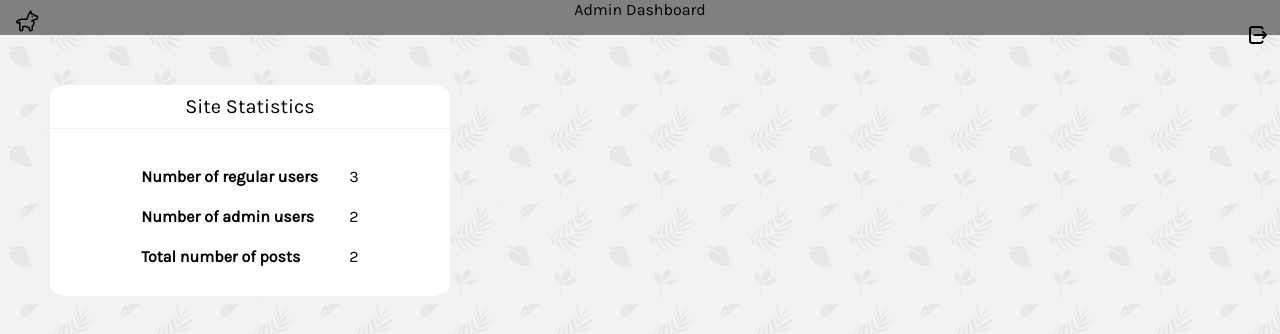
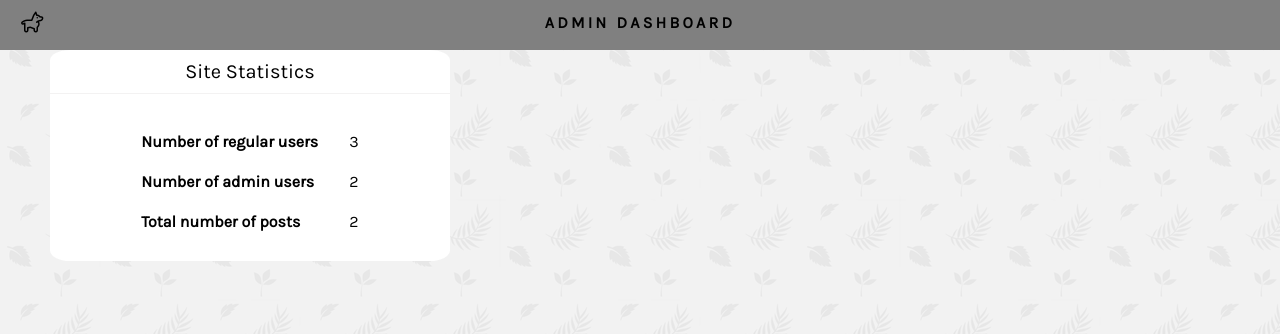
Before and after one commit to JonathanJTang/Pawfriends, a React (Create React App) app in the folder pawfriends/: page /AdminDashboard in a window 1280 px wide. Shown: the top 334 px of the page. Built offline with nearby package versions, Linux system fonts and the light colour scheme.

Commit message:
Create 3 navbar styles

```diff
--- a/pawfriends/src/components/AdminDashboard/index.js
+++ b/pawfriends/src/components/AdminDashboard/index.js
@@ -1,5 +1,5 @@
 import React from 'react';
-// import NavBar from '../NavBar';
+import NavBarAdmin from '../NavBarAdmin';
 import "./styles.css";
 
 import logo from "./../../images/logo.png";
@@ -12,11 +12,7 @@ class AdminDashboard extends React.Component {
 
     return (
       <div className="main">
-        <div className="adminNavbar">
-          <img src={logo} alt='logo' className='logo' />
-          <div className="navbarTextButton">Admin Dashboard</div>
-          <img src={logout} alt='logout' className='logout' />
-        </div>
+        <NavBarAdmin />
         <div className="statsTableContainer">
           <h2>Site Statistics</h2>
           <table className="statsTable">
--- a/pawfriends/src/components/NavBar/index.js
+++ b/pawfriends/src/components/NavBar/index.js
@@ -4,21 +4,16 @@ import "./styles.css";
 import { NavLink } from "react-router-dom";
 import Dropdown from "../Dropdown";
 
-import logo from "../../images/logo.png";
-
 /* NavBar component (used in most pages) */
 class NavBar extends React.Component {
   render() {
     return (
       <div className="navbar">
-        <img src={logo} alt="logo" className="logo" />
         <ul>
-          <NavLink exact to='/' className='inactive'><li>Home</li></NavLink>
+          <NavLink exact to='/home' className='inactive'><li>Home</li></NavLink>
           <NavLink to='/posts' className='inactive'><li>Posts</li></NavLink>
-          <NavLink to='trade' className='inactive'><li>Trade</li></NavLink>
-          <NavLink to='caretakers' className='inactive'><li>Services</li></NavLink>
-          <NavLink to='login' className='inactive'><li>Login</li></NavLink>
-          <NavLink to='registration' className='inactive'><li>Register</li></NavLink>
+          <NavLink to='/trade' className='inactive'><li>Trade</li></NavLink>
+          <NavLink to='/caretakers' className='inactive'><li>Services</li></NavLink>
         </ul>
         <Dropdown />
       </div>
--- a/pawfriends/src/components/NavBar/styles.css
+++ b/pawfriends/src/components/NavBar/styles.css
@@ -1,8 +1,18 @@
 .navbar {
+    position: fixed;
+    top: 0;
     display: flex;
     justify-content: center;
+    width: 100%;
     height: 50px;
     background-color: white;
+}
+
+.navbar::after {
+    content: url('../../images/logo.png');
+    position: absolute;
+    top: 10px;
+    left: 20px;
 }
 
 .navbar ul {
@@ -27,11 +37,5 @@
 .inactive:hover, .active {
     display: flex;
     opacity: 1;
-    border-bottom-color:  #bde0e5;
+    border-bottom-color: #bde0e5;
 }
-
-.logo {
-    position: absolute;
-    top: 5px;
-    left: 5px;
-}
--- /dev/null
+++ b/pawfriends/src/components/NavBarAdmin/index.js
@@ -0,0 +1,19 @@
+import React from "react";
+import "../NavBar/styles.css";
+import "./styles.css";
+
+/* NavBar component (used in most pages) */
+class NavBarAdmin extends React.Component {
+  render() {
+    return (
+      <div className="navbar navbar-admin">
+        <ul>
+          <li>Admin Dashboard</li>
+        </ul>
+      </div>
+
+    );
+  }
+}
+
+export default NavBarAdmin;
--- /dev/null
+++ b/pawfriends/src/components/NavBarAdmin/styles.css
@@ -0,0 +1,3 @@
+.navbar-admin {
+    background-color: grey;
+}
--- /dev/null
+++ b/pawfriends/src/components/NavBarGuest/index.js
@@ -0,0 +1,20 @@
+import React from "react";
+import "../NavBar/styles.css";
+
+import logo from "../../images/logo.png";
+
+/* NavBar component (used in most pages) */
+class NavBarGuest extends React.Component {
+  render() {
+    return (
+      <div className="navbar">
+        <ul>
+          <li>Pawfriends</li>
+        </ul>
+      </div>
+
+    );
+  }
+}
+
+export default NavBarGuest;
--- a/pawfriends/src/components/Registration/index.js
+++ b/pawfriends/src/components/Registration/index.js
@@ -1,6 +1,6 @@
 import React from "react";
 import "./styles.css";
-import NavBar from "../NavBar";
+import NavBarGuest from "../NavBarGuest";
 
 /* Registration component */
 class Registration extends React.Component {
@@ -31,7 +31,7 @@ class Registration extends React.Component {
     const { handleRegistration } = this.props;
     return (
       <div>
-        <NavBar />
+        <NavBarGuest />
         <h1>Register a PawFreinds account</h1>
         <label>
           User Name:
```
